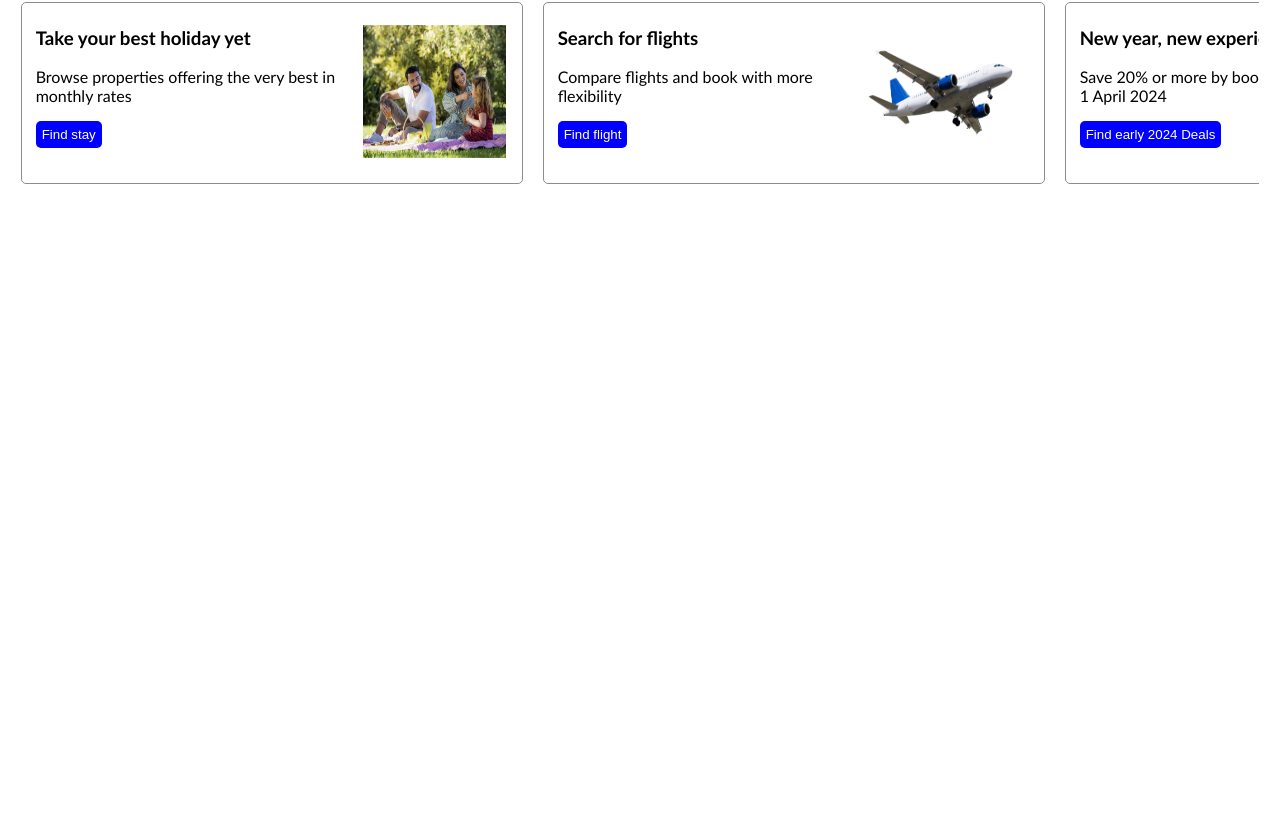
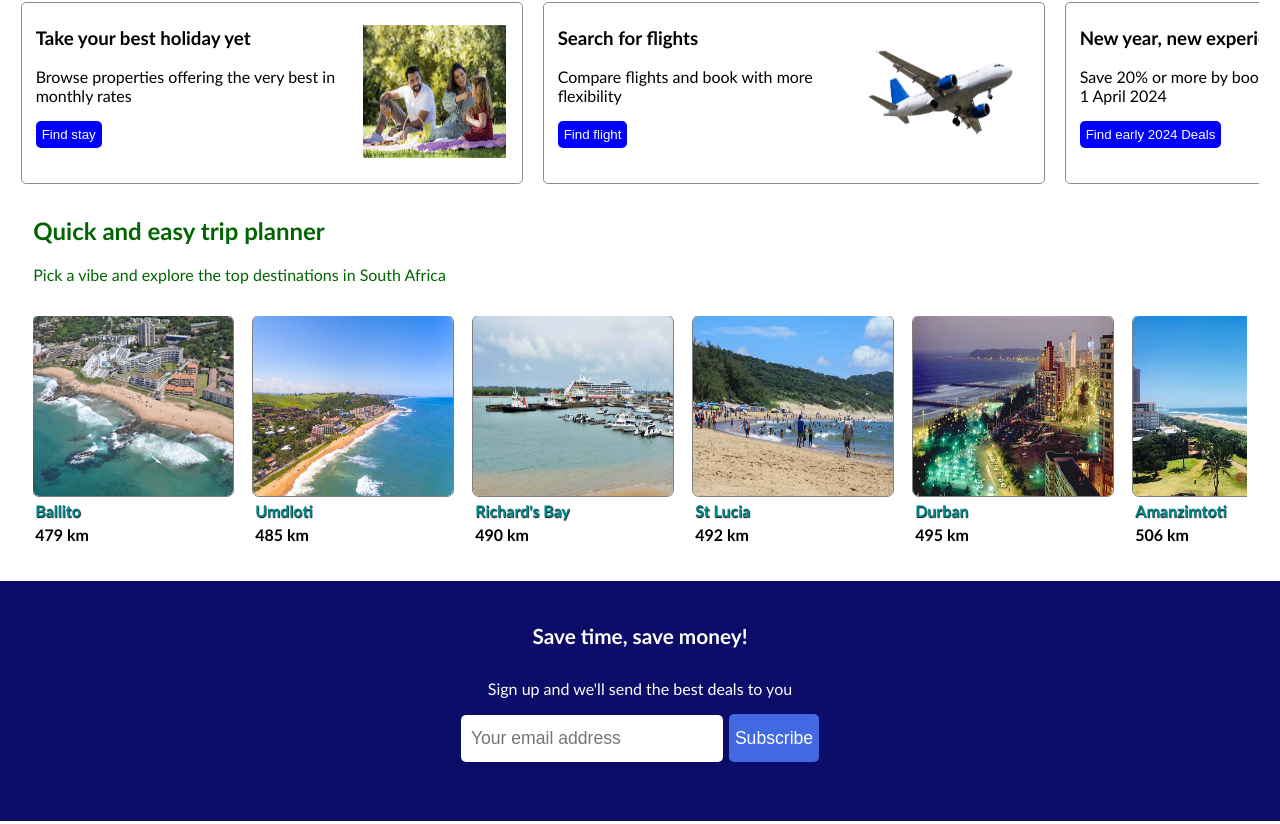
Before and after one commit to johnnyd81/hotel-view, a React (Vite) app: page / in a window 1280 px wide. Shown: the part 994-1818 px from the top of the page. Before the commit the page ends 1210 px from the top, so only its background shows below. Built offline with nearby package versions, Linux system fonts and the light colour scheme; sample sign-in values are in the browser's storage.

Commit message:
modified loading component

```diff
--- a/package.json
+++ b/package.json
@@ -16,7 +16,8 @@
     "react": "^18.3.1",
     "react-date-range": "^2.0.1",
     "react-dom": "^18.3.1",
-    "react-router-dom": "^6.27.0"
+    "react-router-dom": "^6.27.0",
+    "react-spinners": "^0.14.1"
   },
   "devDependencies": {
     "@eslint/js": "^9.13.0",
--- a/src/components/adminmodal/AdminModal.jsx
+++ b/src/components/adminmodal/AdminModal.jsx
@@ -2,6 +2,7 @@ import { useState } from "react";
 import "./adminmodal.css";
 import { Link } from "react-router-dom";
 import { useAuthContext } from "../../hooks/useAuthContext";
+import LoadingModal from "../loadingmodal/LoadingModal";
 
 const AdminModal = () => {
   //required stateful variables
@@ -69,6 +70,7 @@ const AdminModal = () => {
           <button className="cancelBtn">Cancel</button>
         </Link>
       </form>
+      {isLoading && <LoadingModal />}
       {error && <div className="error">{error}</div>}
     </div>
   );
--- a/src/components/destination/destination.css
+++ b/src/components/destination/destination.css
@@ -12,6 +12,7 @@
 .dest-heading {
   max-width: 100%;
   margin: 0 auto;
+  color: darkgreen;
 }
 
 .dest-container-1,
--- /dev/null
+++ b/src/components/footer/Footer.jsx
@@ -0,0 +1,19 @@
+import React from "react";
+import "./footer.css";
+
+const Footer = () => {
+  return (
+    <div className="footer-main">
+      <h3 className="footer-title">Save time, save money!</h3>
+      <p className="footer-msg">Sign up and we'll send the best deals to you</p>
+      <div className="form-box">
+        <form className="footer-form">
+          <input type="text" placeholder="Your email address" />
+          <button type="button">Subscribe</button>
+        </form>
+      </div>
+    </div>
+  );
+};
+
+export default Footer;
--- /dev/null
+++ b/src/components/footer/footer.css
@@ -0,0 +1,45 @@
+.footer-main {
+  background-color: rgb(12, 12, 105);
+  font-family: "Trebuchet MS", "Lucida Sans Unicode", "Lucida Grande",
+    "Lucida Sans", Arial, sans-serif;
+  height: 240px;
+  color: #fff;
+  display: flex;
+  flex-direction: column;
+  justify-content: center;
+  align-items: center;
+  margin: 1rem -10px -5px -10px;
+}
+
+.footer-title {
+  margin-top: -0.3%;
+  font-size: 1.3rem;
+}
+
+.footer-msg {
+  margin-top: 10px;
+}
+
+.form-box {
+  height: 60px;
+}
+
+.footer-form input {
+  height: 45px;
+  width: 250px;
+  border: none;
+  border-radius: 5px;
+  padding-left: 10px;
+  font-size: 1.1rem;
+}
+
+.footer-form button {
+  height: 48px;
+  margin-left: 6px;
+  font-size: 1.1rem;
+  border: none;
+  border-radius: 5px;
+  color: #fff;
+  background-color: royalblue;
+  cursor: pointer;
+}
--- a/src/components/header/header.css
+++ b/src/components/header/header.css
@@ -1,5 +1,5 @@
 .header {
-  background-color: darkgreen;
+  background-color: blue;
   font-family: "Trebuchet MS", "Lucida Sans Unicode", "Lucida Grande",
     "Lucida Sans", Arial, sans-serif;
   color: white;
--- /dev/null
+++ b/src/components/loadingmodal/LoadingModal.jsx
@@ -0,0 +1,29 @@
+import { useState } from "react";
+import "./loadingModal.css";
+import MoonLoader from "react-spinners/MoonLoader";
+
+const override = {
+  display: "block",
+  margin: "0 auto",
+  borderColor: "red",
+};
+
+function LoadingModal() {
+  let [loading, setLoading] = useState(true);
+  let [color, setColor] = useState("black");
+
+  return (
+    <div className="sweet-loading">
+      <MoonLoader
+        color={color}
+        loading={loading}
+        cssOverride={override}
+        size={90}
+        aria-label="Loading Spinner"
+        data-testid="loader"
+      />
+    </div>
+  );
+}
+
+export default LoadingModal;
--- /dev/null
+++ b/src/components/loadingmodal/loadingModal.css
@@ -0,0 +1,11 @@
+.sweet-loading {
+  min-height: 100vh;
+  min-width: 100vw;
+  background-color: rgba(0, 0, 0, 0.6);
+  position: absolute;
+  top: 0;
+  left: 0;
+  display: flex;
+  justify-content: center;
+  align-items: center;
+}
--- a/src/components/tripPlanner/tripPlanner.css
+++ b/src/components/tripPlanner/tripPlanner.css
@@ -3,6 +3,8 @@
   width: 96%;
   overflow: auto;
   margin: 2rem auto;
+  font-family: "Trebuchet MS", "Lucida Sans Unicode", "Lucida Grande",
+    "Lucida Sans", Arial, sans-serif;
 }
 
 .planner-container::-webkit-scrollbar {
@@ -12,4 +14,7 @@
 .planner-heading {
   width: 96%;
   margin: 0 auto;
+  color: darkgreen;
+  font-family: "Trebuchet MS", "Lucida Sans Unicode", "Lucida Grande",
+    "Lucida Sans", Arial, sans-serif;
 }
--- a/src/pages/login/Login.jsx
+++ b/src/pages/login/Login.jsx
@@ -1,6 +1,7 @@
 import React, { useState } from "react";
 import "./login.css";
 import useLogin from "../../hooks/useLogin";
+import LoadingModal from "../../components/loadingmodal/LoadingModal";
 
 const Login = () => {
   //the state values below are used to log in a user
@@ -41,6 +42,7 @@ const Login = () => {
           Log in
         </button>
       </form>
+      {isLoading && <LoadingModal />}
       {error && <div className="error">{error}</div>}
     </div>
   );
--- a/src/pages/main/Main.jsx
+++ b/src/pages/main/Main.jsx
@@ -1,6 +1,7 @@
 import Destination from "../../components/destination/Destination";
 import OfferSlider from "../../components/offers/OfferSlider";
-
+import TripPlanner from "../../components/tripPlanner/TripPlanner";
+import Footer from "../../components/footer/Footer";
 import Header from "../../components/header/Header";
 
 // main page component
@@ -10,6 +11,8 @@ const Main = () => {
       <Header />
       <Destination />
       <OfferSlider />
+      <TripPlanner />
+      <Footer />
     </div>
   );
 };
--- a/src/pages/signup/Signup.jsx
+++ b/src/pages/signup/Signup.jsx
@@ -1,6 +1,7 @@
 import React, { useState } from "react";
 import "./signup.css";
 import useSignUp from "../../hooks/useSignUp";
+import LoadingModal from "../../components/loadingmodal/LoadingModal";
 
 const Signup = () => {
   // the stateful values username and password are used to register a new user
@@ -41,6 +42,7 @@ const Signup = () => {
           Sign up
         </button>
       </form>
+      {isLoading && <LoadingModal />}
       {error && <div className="error">{error}</div>}
     </div>
   );
```
Also changed, not shown: 1 other file (tests, documents, lock files or other folders).
